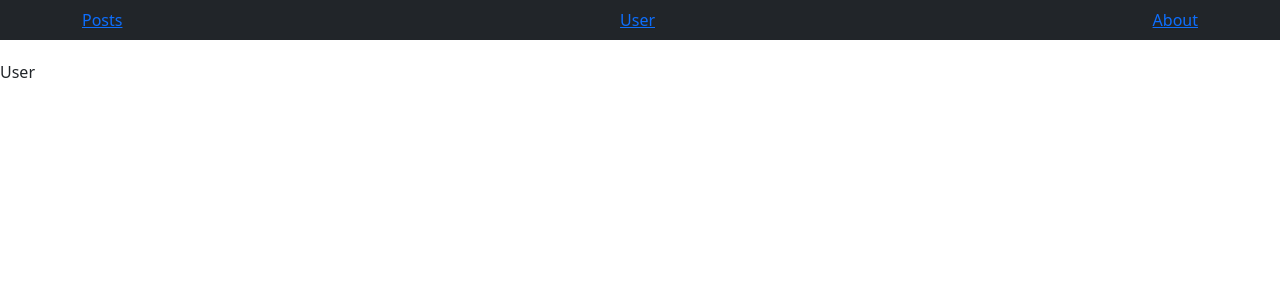
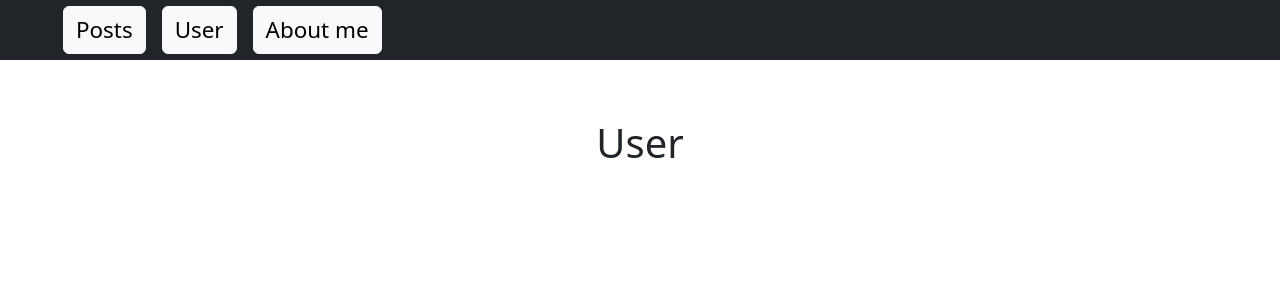
Before and after one commit to shamilabdullin/mitrasoft-app, a React (Create React App) app: page /user in a window 1280 px wide. Shown: the top 300 px of the page. Built offline with nearby package versions, Linux system fonts and the light colour scheme.

Commit message:
posts viewing added

```diff
--- a/src/api/index.ts
+++ b/src/api/index.ts
@@ -1,7 +1,7 @@
 import axios from "axios"
 
 export const getPosts = async () => {
-	const request = await axios.get('https://jsonplaceholder.typicode.com/posts')
+	const request = await axios.get('https://jsonplaceholder.typicode.com/posts?limit=10')
 
 	return await request.data
 }
--- a/src/components/Layout.module.sass
+++ b/src/components/Layout.module.sass
@@ -1,6 +1,6 @@
 .header
 	width: 100%
-	height: 60px
+	// height: 600px
 	// background-color: #ccc
 
 .container
--- a/src/components/Navbar.module.sass
+++ b/src/components/Navbar.module.sass
@@ -0,0 +1,11 @@
+.navbar
+	height: 60px
+
+.nav
+	width: 1170px
+	margin: 0 auto
+
+.navbar a
+	text-decoration: none
+	color: black
+	font-size: 1.4rem
--- a/src/components/NavbarComponent.tsx
+++ b/src/components/NavbarComponent.tsx
@@ -9,12 +9,24 @@ import Button from 'react-bootstrap/Button'
 
 export const NavbarComponent = () => {
   return (
-	<Navbar bg='dark' expand='lg'>
-		<Container>
-			<Link to="/">Posts</Link>
-			<Link to="/user">User</Link>
-			<Link to="/about">About</Link>
-		</Container>
+	<Navbar bg='dark' expand='lg' className={styles.navbar}>
+		<Nav className={styles.nav}>
+			<Nav.Link>
+				<Button variant='light'>
+					<Link to="/">Posts</Link>
+				</Button>
+			</Nav.Link>
+			<Nav.Link>
+			<Button variant='light'>
+				<Link to="/user">User</Link>
+			</Button>
+			</Nav.Link>
+			<Nav.Link>
+			<Button variant='light'>
+				<Link to="/about">About me</Link>
+			</Button>
+			</Nav.Link>
+		</Nav>
 	</Navbar>
 
   )
--- /dev/null
+++ b/src/pages/AboutMe.module.sass
@@ -0,0 +1,7 @@
+.container
+	max-width: 1170px
+	margin: 0 auto
+
+.title
+	text-align: center
+	margin: 5%
--- a/src/pages/AboutMe.tsx
+++ b/src/pages/AboutMe.tsx
@@ -1,7 +1,12 @@
 import React from 'react'
+import styles from './AboutMe.module.sass'
 
-export const AboutMe = () => {
+export const AboutMe: React.FC = () => {
   return (
-	<div>AboutMe</div>
+	<div className={styles.container}>
+		<div className={styles.title}>
+			<h1>About Me</h1>
+		</div>
+	</div>
   )
 }
--- /dev/null
+++ b/src/pages/NotFound.module.sass
@@ -0,0 +1,7 @@
+.container
+	max-width: 1170px
+	margin: 0 auto
+
+.title
+	text-align: center
+	margin: 5%
--- a/src/pages/NotFound.tsx
+++ b/src/pages/NotFound.tsx
@@ -1,7 +1,12 @@
 import React from 'react'
+import styles from './NotFound.module.sass'
 
-export const NotFound = () => {
+export const NotFound: React.FC = () => {
   return (
-	<div>NotFound</div>
+	<div className={styles.container}>
+		<div className={styles.title}>
+			<h1>Not Found</h1>
+		</div>
+	</div>
   )
 }
--- /dev/null
+++ b/src/pages/Posts.module.sass
@@ -0,0 +1,23 @@
+.container
+	max-width: 1170px
+	margin: 0 auto
+
+.title
+	text-align: center
+	margin: 5%
+
+.post
+	margin: 2rem
+	display: flex
+	justify-content: space-between
+
+.post_content
+
+	.post_title
+		text-align: center
+
+.post_avatar
+
+.pagination
+	display: flex
+	justify-content: center
--- a/src/pages/Posts.tsx
+++ b/src/pages/Posts.tsx
@@ -8,22 +8,50 @@ import { Post } from '../types/post'
 import { setPosts } from '../stateManager/actions/actionCreator'
 import { SET_POSTS } from '../stateManager/constants'
 import { Dispatch } from 'redux'
+import styles from './Posts.module.sass'
+import { Link } from 'react-router-dom'
+import Pagination from 'react-bootstrap/Pagination';
 
-export const Posts = () => {
+export const Posts: React.FC = () => {
 
 	const { posts } = useTypedSelector (store => store.post)
 	const dispatch = useDispatch<Dispatch<PostAction>>()
+	const [page, setPage] = useState(3)
+	const pages = [1, 2, 3, 4, 5, 6, 7, 8, 9, 10]
 
 	useEffect(() => {
 		getPosts()
-			.then(res => dispatch({ type: SET_POSTS, payload:res  }))
-	}, [])
+			.then(res => res.slice(page * 10 - 10, page * 10 - 1))
+			.then((res) => dispatch({ type: SET_POSTS, payload:res  }))
+	}, [page])
 
   return (
-	<div>
-		{posts.map(post => (
-			<div>{post.title}</div>
-		))}
+	<div className={styles.container}>
+		<div className={styles.title}>
+			<h1>Posts</h1>
+		</div>
+		<div className={styles.posts}>
+			{posts.map(post => (
+				<div className={styles.post}>
+					<div className={styles.post_content}>
+						<div className={styles.post_title}><h4>{post.title}</h4></div>
+						<div className={styles.post_body}><p>{post.body}</p></div>
+					</div>
+					<div className={styles.post_avatar}>
+						<Link to={'/user'}>
+							<img src='avatar.svg' alt='avatar' width={100}/>
+						</Link>
+					</div>
+				</div>
+			))}
+		</div>
+		<Pagination className={styles.pagination}>
+			{pages.map((page) => (
+				<Pagination.Item onClick={() => setPage(page)}>
+					{page}
+				</Pagination.Item>
+			))}
+		</Pagination>
 	</div>
   )
 }
--- /dev/null
+++ b/src/pages/User.module.sass
@@ -0,0 +1,7 @@
+.container
+	max-width: 1170px
+	margin: 0 auto
+
+.title
+	text-align: center
+	margin: 5%
--- a/src/pages/User.tsx
+++ b/src/pages/User.tsx
@@ -1,7 +1,12 @@
 import React from 'react'
+import styles from './User.module.sass'
 
-export const User = () => {
+export const User: React.FC = () => {
   return (
-	<div>User</div>
+	<div className={styles.container}>
+		<div className={styles.title}>
+			<h1>User</h1>
+		</div>
+	</div>
   )
 }
```
Also changed, not shown: public/avatar.svg (added).
